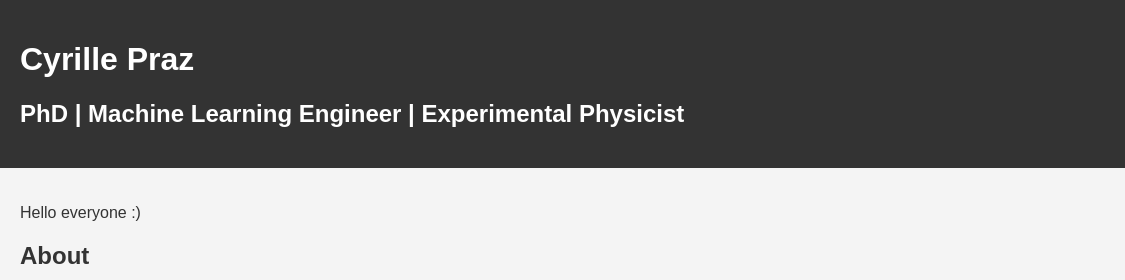
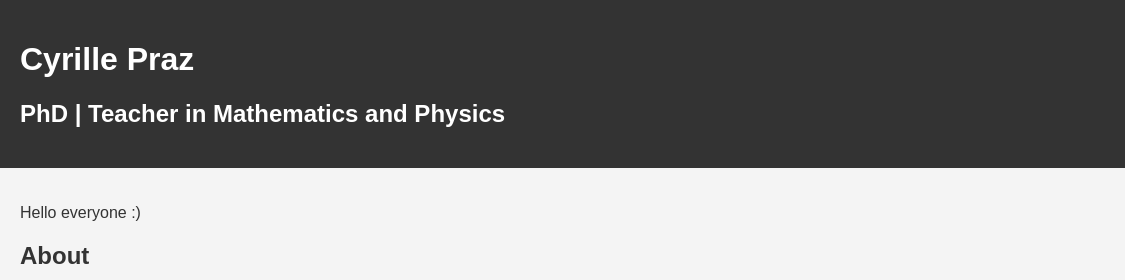
Before and after one commit to cyrraz/cyrraz.github.io, a plain HTML site: page index.html in a window 1280 px wide. Shown: the top 280 px of the page, 0-1125 px from the left. Drawn offline with Linux system fonts and the light colour scheme; a web font is replaced by a local one.

Commit message:
feat: update summary

```diff
--- a/index.html
+++ b/index.html
@@ -58,7 +58,7 @@
     <header>
       <img src="pics/cyrille_praz.jpg" alt="Cyrille Praz" class="profile-pic" />
       <h1>Cyrille Praz</h1>
-      <h2>PhD | Machine Learning Engineer | Experimental Physicist</h2>
+      <h2>PhD | Teacher in Mathematics and Physics</h2>
     </header>
     <div class="content">
       <p>Hello everyone :)</p>
```
